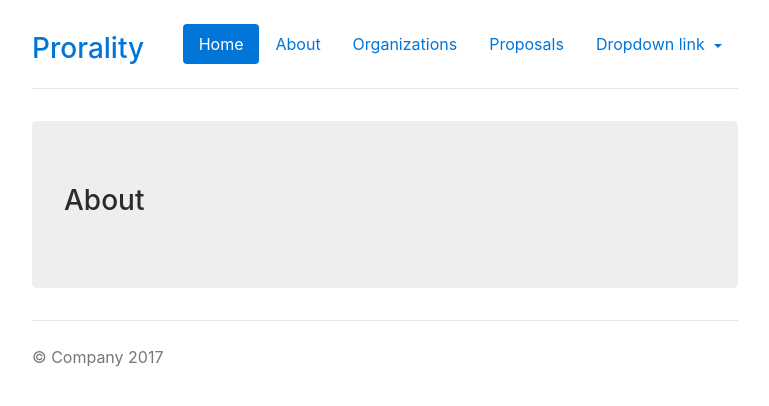
After one commit to jefftriplett/prorality, a Django app: page /about/ in a window 1280 px wide. The commit adds this page. Shown: the top 406 px of the page, without its empty margins (255-1024 px from the left). Run offline with Django 3.2, Linux system fonts and the light colour scheme; some libraries are stand-ins or nearby versions.

Commit message:
:pencil: Adds home, about, and common nav links
Signed-off-by: Jeff Triplett <jeff.triplett@gmail.com>

```diff
--- a/config/urls.py
+++ b/config/urls.py
@@ -2,13 +2,15 @@ from django.conf import settings
 from django.conf.urls import include, url
 from django.conf.urls.static import static
 from django.contrib import admin
+from django.views.generic import TemplateView
 
 from organizations.backends import invitation_backend, registration_backend
 
 
 urlpatterns = [
     # our applications
-    url(r'^proposals/', include('proposals.urls', namespace='proposals')),
+    url(r'^$', TemplateView.as_view(template_name='homepage.html'), name='homepage'),
+    url(r'^about/$', TemplateView.as_view(template_name='about.html'), name='about'),
 
     # third-party applications
     url(r'^accounts/', include('allauth.urls')),
--- /dev/null
+++ b/templates/about.html
@@ -0,0 +1,5 @@
+{% extends "base.html" %}
+
+{% block content %}
+<h3>About</h3>
+{% endblock content %}
--- a/templates/base.html
+++ b/templates/base.html
@@ -25,17 +25,37 @@
         <nav>
           <ul class="nav nav-pills float-right">
             <li class="nav-item">
-              <a class="nav-link active" href="#">Home <span class="sr-only">(current)</span></a>
+              <a class="nav-link active" href="{% url 'homepage' %}">Home <span class="sr-only">(current)</span></a>
             </li>
             <li class="nav-item">
-              <a class="nav-link" href="#">About</a>
+              <a class="nav-link" href="{% url 'about' %}">About</a>
             </li>
+            <li class="nav-item">
+              <a class="nav-link" href="{% url 'organization_list' %}">Organizations</a>
+            </li>
+            <li class="nav-item">
+              <a class="nav-link" href="{% url 'organization_list' %}">Proposals</a>
+            </li>
+            <li class="nav-item">
+            </li>
+            <li class="nav-item dropdown">
+              <a class="nav-link dropdown-toggle" href="#" id="navbarDropdownMenuLink" data-toggle="dropdown" aria-haspopup="true" aria-expanded="false">
+                Dropdown link
+              </a>
+              <div class="dropdown-menu" aria-labelledby="navbarDropdownMenuLink">
+                <a class="dropdown-item" href="{% url 'account_signup' %}">Signup</a>
+                <a class="dropdown-item" href="{% url 'account_login' %}">Login</a>
+                <a class="dropdown-item" href="{% url 'account_logout' %}">Logout</a>
+              </div>
+            </li>
+            {% comment %}
             <li class="nav-item">
               <a class="nav-link" href="#">Contact</a>
             </li>
+            {% endcomment %}
           </ul>
         </nav>
-        <h3 class="text-muted">Prorality</h3>
+        <h3 class="text-muted"><a href="{% url 'homepage' %}">Prorality</a></h3>
       </div>
 
       <!--
--- /dev/null
+++ b/templates/homepage.html
@@ -0,0 +1,5 @@
+{% extends "base.html" %}
+
+{% block content %}
+<h3>Homepage</h3>
+{% endblock content %}
```
